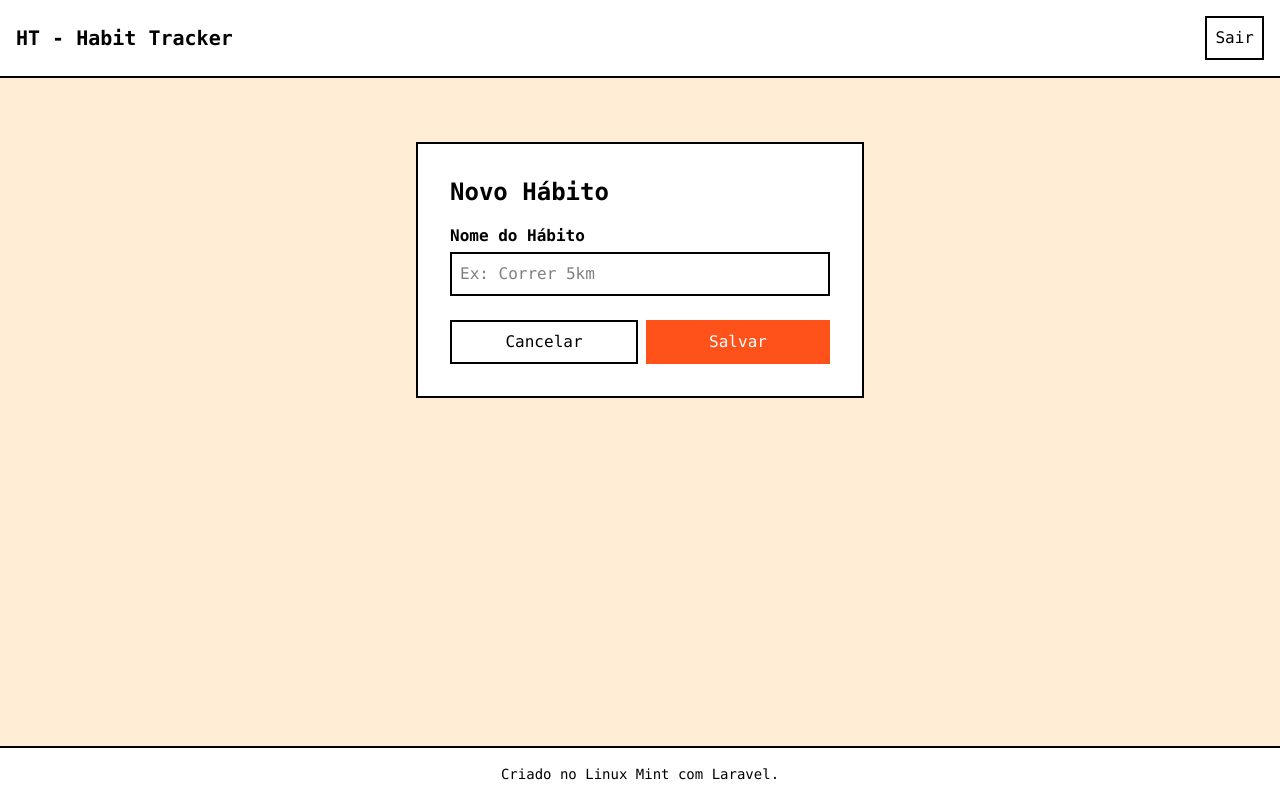
After one commit to Dantas2707/Rastreador-de-habitos, a Laravel app: page /habits/create in a window 1280 px wide. The commit adds this page. Run offline with Laravel 12, Linux system fonts and the light colour scheme; a user stored in the database is signed in; data comes from the database, SQL or seed files in the repository; style sheets or scripts are compiled from the project's sources.

Commit message:
feat: Adicionado botão onde o usuário pode criar novos hábitos

```diff
--- a/app/Http/Controllers/HabitController.php
+++ b/app/Http/Controllers/HabitController.php
@@ -8,6 +8,7 @@ use Carbon\Carbon;
 use Illuminate\Http\RedirectResponse;
 use Illuminate\Support\Facades\Auth;
 use Illuminate\View\View;
+use App\Http\Requests\HabitRequest;
 
 class HabitController extends Controller
 {
@@ -44,4 +45,18 @@ class HabitController extends Controller
 
         return redirect()->route('habits.index');
     }
+
+    public function create(): View
+    {
+        return view('habits.create');
+    }
+
+    public function store(HabitRequest $request): RedirectResponse
+    {
+        Auth::user()->habits()->create($request->validated());
+
+        return redirect()
+            ->route('habits.index')
+            ->with('success', 'Hábito criado com sucesso!');
+    }
 }
--- /dev/null
+++ b/resources/views/habits/create.blade.php
@@ -0,0 +1,27 @@
+<x-layout>
+    <section class="bg-white max-w-md mx-auto p-8 border-2 mt-12 habit-shadow-lg">
+        <h1 class="font-bold text-2xl mb-4">Novo Hábito</h1>
+
+        <form action="{{ route('habits.store') }}" method="POST" class="flex flex-col gap-4">
+            @csrf
+
+            <div>
+                <label class="block font-bold mb-1">Nome do Hábito</label>
+                <input type="text" name="name" value="{{ old('name') }}" placeholder="Ex: Correr 5km"
+                       class="w-full p-2 border-2 @error('name') border-red-500 @enderror">
+                @error('name')
+                    <span class="text-red-500 text-xs">{{ $message }}</span>
+                @enderror
+            </div>
+
+            <div class="flex gap-2 mt-2">
+                <a href="{{ route('habits.index') }}" class="p-2 border-2 text-center flex-1">
+                    Cancelar
+                </a>
+                <button type="submit" class="bg-[#FF521B] text-white p-2 habit-btn habit-shadow-lg flex-1">
+                    Salvar
+                </button>
+            </div>
+        </form>
+    </section>
+</x-layout>
--- a/routes/web.php
+++ b/routes/web.php
@@ -14,4 +14,6 @@ Route::middleware('auth')->group(function () {
     Route::post('/logout', [LoginController::class, 'logout'])->name('auth.logout');
     Route::get('/dashboard', [HabitController::class, 'index'])->name('habits.index');
     Route::post('/habits/{habit}/toggle', [HabitController::class, 'toggleHabit'])->name('habits.toggle');
+    Route::get('/habits/create', [HabitController::class, 'create'])->name('habits.create');
+    Route::post('/habits', [HabitController::class, 'store'])->name('habits.store');
 });
```
Also changed, not shown: app/Http/Requests/HabitRequest.php (added, +29 -0 lines), resources/views/dashboard.blade.php (+14 -3 lines).
